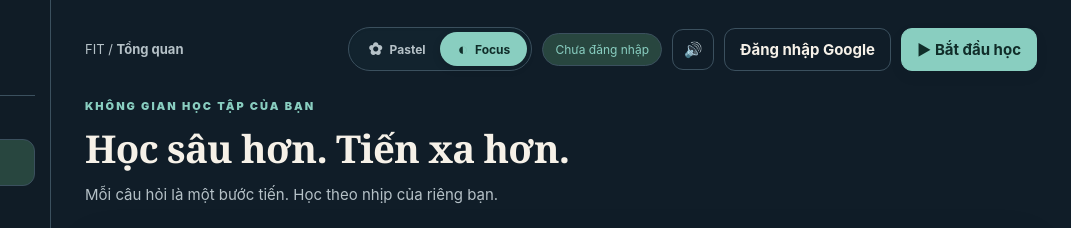
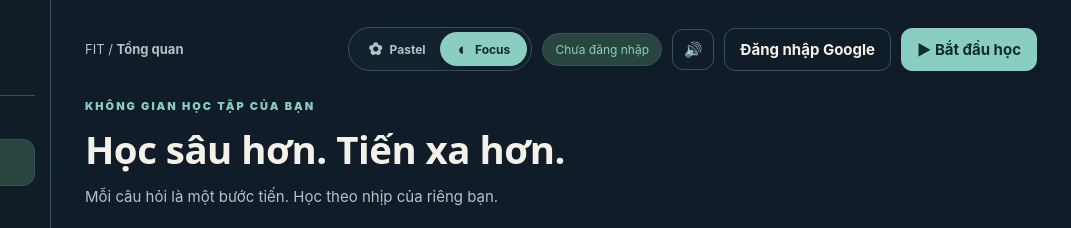
Before and after one commit to longhackcogh-del/pro-quiz-app, a website: page public/reference.html in a window 1280 px wide. Shown: the top 228 px of the page, 209-1280 px from the left. Drawn offline with nearby package versions, Linux system fonts and the light colour scheme; no server answers.

Commit message:
Use consistent Vietnamese system font for dashboard headline

```diff
--- a/public/themes.css
+++ b/public/themes.css
@@ -86,7 +86,7 @@ input::placeholder,textarea::placeholder{color:var(--muted);opacity:.85}
 .theme-preview-focus{background:#152530;color:#89cec0}.theme-preview-focus span{background-image:url('/assets/themes/focus-study.webp')}.theme-preview-focus:after{background:#89cec0}
 
 /* Dashboard uses only the real account's library, stats and attempt progress. */
-.home-heading{margin-bottom:24px}.home-heading h1{font:700 clamp(27px,3vw,42px)/1.2 Georgia,'Times New Roman',serif;letter-spacing:-.8px;margin:12px 0}.home-heading>p:last-child{color:var(--muted);line-height:1.6;margin:0}
+.home-heading{margin-bottom:24px}.home-heading h1{font:700 clamp(27px,3vw,42px)/1.25 ui-sans-serif,system-ui,-apple-system,"Segoe UI",sans-serif;letter-spacing:-.5px;margin:12px 0}.home-heading>p:last-child{color:var(--muted);line-height:1.6;margin:0}
 .home-heading h1,.hero-copy h2{display:grid}.home-heading h1>[data-theme-copy],.hero-copy h2>[data-theme-copy]{display:block!important;grid-area:1/1;visibility:hidden}
 :root[data-theme="focus"] [data-theme-copy="focus"],:root[data-theme="pastel"] [data-theme-copy="pastel"]{visibility:visible}
 :root[data-theme] .hero{display:block}.hero-main{padding:32px;min-height:295px;border-color:var(--line);background:var(--hero);box-shadow:var(--shadow);border-radius:20px}
```
